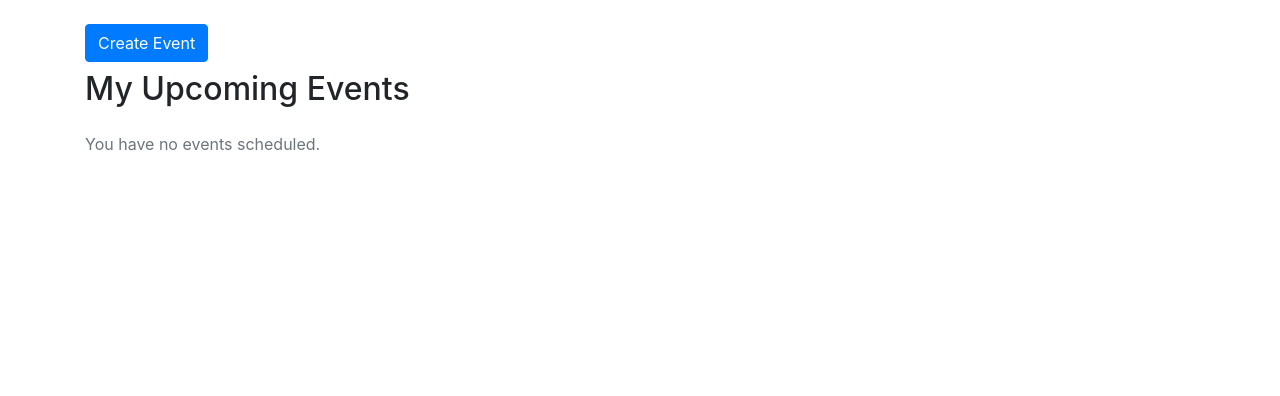
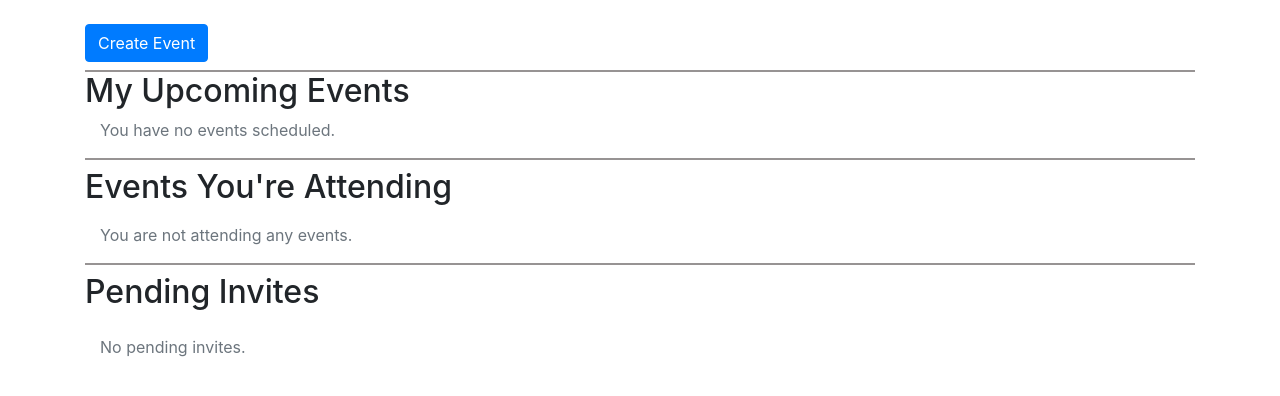
Before and after one commit to Fru1tt/ArrangementApp, a Django app: page /my-events/ in a window 1280 px wide. Shown: the part 56-452 px from the top of the page. Run offline with Django 5.2, Linux system fonts and the light colour scheme; a user stored in the database is signed in; data comes from the database, SQL or seed files in the repository; data that the repository does not hold is empty; some libraries are stand-ins or nearby versions.

Commit message:
Added more extensive filter logic to my_events.html answell as in the views. User now have 3 sections on my events, one section for events the user is hosting. One section for events the user is attending or can go to, and one section for events the user have been invited to, but have not set an attendance. All of these sections are in vertically scrollable containers.
There is also other minor changes and bug fixes like a redirect if you are not logged in while trying to access "my events"

```diff
--- a/ProjectX/ETA/templates/ETA/my_events.html
+++ b/ProjectX/ETA/templates/ETA/my_events.html
@@ -5,12 +5,13 @@
 
 {% block content %}
 <!-- Load CSS for the event card style -->
-<link rel="stylesheet" href="{% static 'css/home.css' %}">
+<link rel="stylesheet" href="{% static 'css/my_events.css' %}">
 
 <a href="{% url 'create_event' %}" class="btn btn-primary mb-2">Create Event</a>
 
-<h2 class="mb-4">My Upcoming Events</h2>
-<div class="row">
+<div class="section-wrapper">
+  <h2 class="mb-2">My Upcoming Events</h2>
+  <div class="horizontal-scroll-container">
     {% for item in hosted_events_data %}
       {% with event=item.event attendance=item.attendance %}
         {% include "ETA/partials/event_card.html" %}
@@ -21,4 +22,35 @@
       </div>
     {% endfor %}
   </div>
+</div>
+
+<div class="section-wrapper">
+  <h2 class="mt-2 mb-3 line">Events You're Attending</h2>
+  <div class="horizontal-scroll-container">
+    {% for item in attending_events_data %}
+      {% with event=item.event attendance=item.attendance %}
+        {% include "ETA/partials/event_card.html" %}
+      {% endwith %}
+    {% empty %}
+      <div class="col-12">
+        <p class="text-muted">You are not attending any events.</p>
+      </div>
+    {% endfor %}
+  </div>
+</div>
+
+<div class="section-wrapper">
+  <h2 class="mt-2 mb-4">Pending Invites</h2>
+  <div class="horizontal-scroll-container">
+    {% for item in pending_invite_events_data %}
+      {% with event=item.event invite=item.invite %}
+        {% include "ETA/partials/event_card.html" %}
+      {% endwith %}
+    {% empty %}
+      <div class="col-12">
+        <p class="text-muted">No pending invites.</p>
+      </div>
+    {% endfor %}
+  </div>
+</div>
 {% endblock %}
--- a/ProjectX/ETA/views.py
+++ b/ProjectX/ETA/views.py
@@ -69,23 +69,42 @@ def create_event(request):
     return render(request, 'ETA/create_event.html', {'form': form})
 
 
-
+#----------------------------My Events view filter logic----------------------#
 def my_events(request):
     if not request.user.is_authenticated:
         messages.warning(request, "You have to log in to use this feature.")
         return redirect('login')
-    # Retrieve events where the current user is the host.
-    hosted_events = Event.objects.filter(host=request.user).order_by('start_date')
-    # Build a list of dictionaries for each hosted event, including the user's attendance record.
-    hosted_events_data = [
-        {
-            'event': event,
-            'attendance': Attendance.objects.filter(user=request.user, event=event).first()
-        }
-        for event in hosted_events
-    ]
-    context = {'hosted_events_data': hosted_events_data}
+    # Hosted events
+    hosted_events = Event.objects.filter(host=request.user)
+    hosted_events_data = [{'event': event, 'attendance': None} for event in hosted_events]
+
+    # Attending events (excluding those hosted by the user)
+    attending_attendances = Attendance.objects.filter(
+        user=request.user,
+        status__in=['going', 'can_go']
+    ).exclude(event__host=request.user)
+    attending_events_data = [{'event': att.event, 'attendance': att} for att in attending_attendances]
+
+    # Pending invites: Get pending invites for the user,
+    # then exclude events where the user is the host or already has an attendance record.
+    pending_invites = EventInvite.objects.filter(
+        to_user=request.user,
+        status='pending'
+    ).exclude(event__host=request.user)
+
+    # Exclude events for which an Attendance record exists for this user
+    attended_event_ids = Attendance.objects.filter(user=request.user).values_list('event', flat=True)
+    pending_invites = pending_invites.exclude(event__in=attended_event_ids)
+
+    pending_invite_events_data = [{'event': invite.event, 'invite': invite} for invite in pending_invites]
+
+    context = {
+        'hosted_events_data': hosted_events_data,
+        'attending_events_data': attending_events_data,
+        'pending_invite_events_data': pending_invite_events_data,
+    }
     return render(request, 'ETA/my_events.html', context)
+
 
 @login_required
 def profile(request):
@@ -203,7 +222,7 @@ def decline_friend_request(request, request_id):
     friend_request = get_object_or_404(FriendRequest, id=request_id)
     # Ensure the current user is the recipient
     if friend_request.to_user == request.user:
-        friend_request.delete()  # Simply delete the request.
+        friend_request.delete()
     return redirect('friend_page')
 
 
--- /dev/null
+++ b/ProjectX/static/css/my_events.css
@@ -0,0 +1,53 @@
+.event-image-container {
+  width: 100%;
+  height: 150px;
+  position: relative;
+  overflow: hidden;
+}
+
+.event-image {
+  width: 100%;
+  height: 100%;
+  object-fit: cover;
+}
+
+
+.event-title-overlay {
+  position: absolute;
+  bottom: 0;
+  left: 0;
+  background: rgba(0,0,0,0.6);
+  color: white;
+  padding: 5px 10px;
+  margin: 0;
+}
+
+/* padding inside card sections */
+.card-body {
+  padding: 0.75rem;
+}
+
+.card-footer {
+  padding: 0.3rem;
+}
+
+/* margins on text elements */
+.card-body h5,
+.card-body p {
+  margin-bottom: 0.5rem;
+}
+
+.horizontal-scroll-container {
+  overflow-x: auto;
+  display: flex;
+  flex-wrap: nowrap;
+  -webkit-overflow-scrolling: touch; /* for smoother scrolling on iOS */
+}
+
+.horizontal-scroll-container > div {
+  margin-right: 0rem; /* adjust spacing between cards as needed */
+}
+
+.section-wrapper {
+   border-top: 2px solid #979393;
+}
```
Also changed, not shown: ProjectX/ETA/templates/ETA/event_detail.html (+2 -11 lines), ProjectX/media/event_images/IMG_1949.jpeg (added), ProjectX/media/event_images/IMG_2236.png (added). Lines whose indentation alone changed are shown as unchanged.
